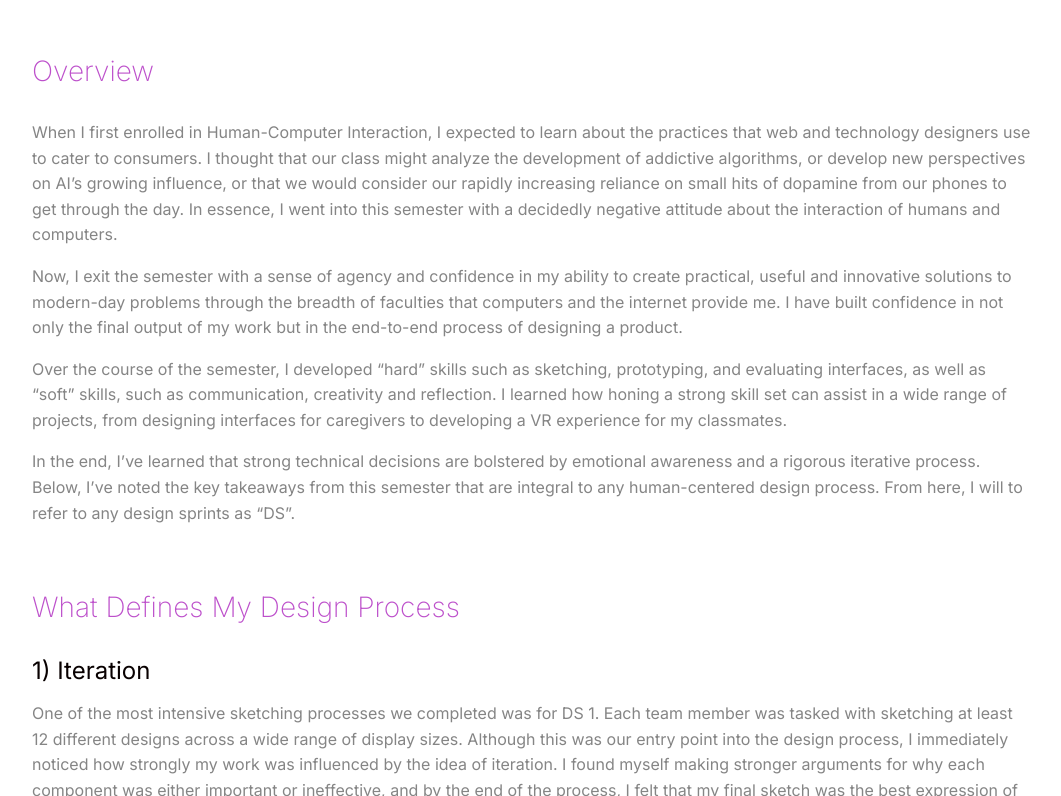
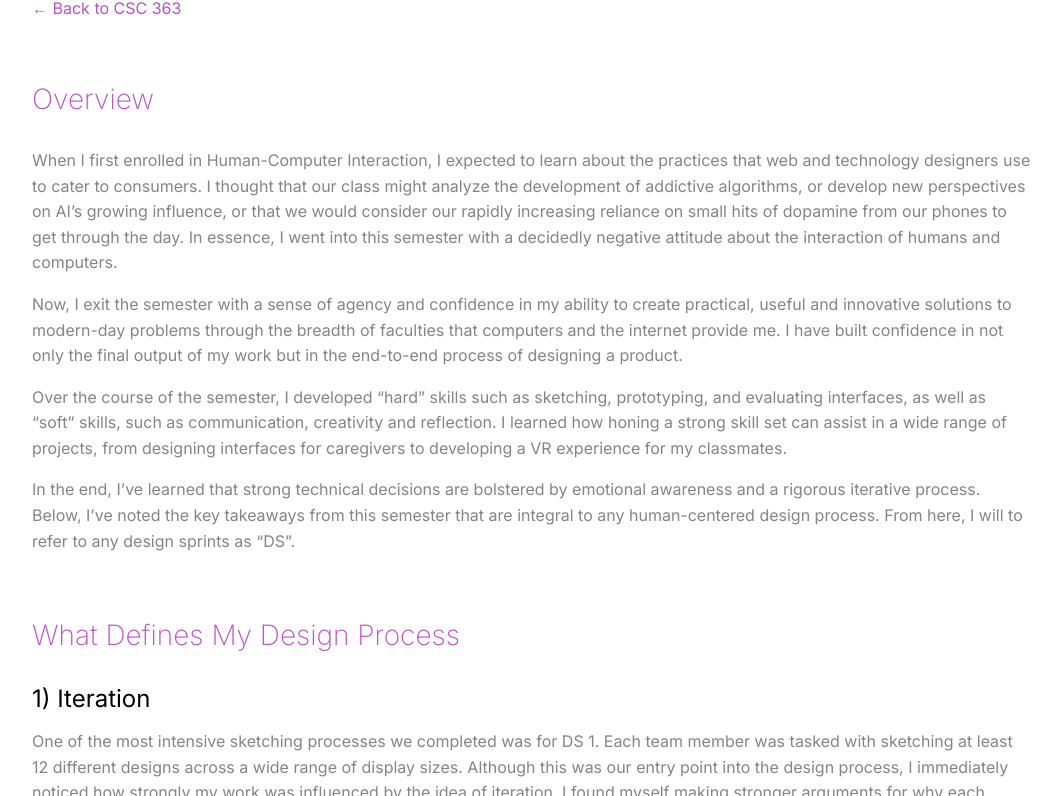
Before and after one commit to ellloraa/ellloraa.github.io, a plain HTML site: page manifesto.html in a window 1280 px wide. Shown: the part 271-1067 px from the top of the page, without its empty margins (108-1169 px from the left). Drawn offline with Linux system fonts and the light colour scheme.

Commit message:
back button

```diff
--- a/manifesto.html
+++ b/manifesto.html
@@ -40,6 +40,7 @@
     <main>
       <!-- Page title + quick context -->
       <h1>Design Manifesto</h1>
+      <a href="https://ellloraa.github.io/cs363.html" class="back-link">← Back to CSC 363</a>
 
         <h2>Overview</h2>
         <p>
```
